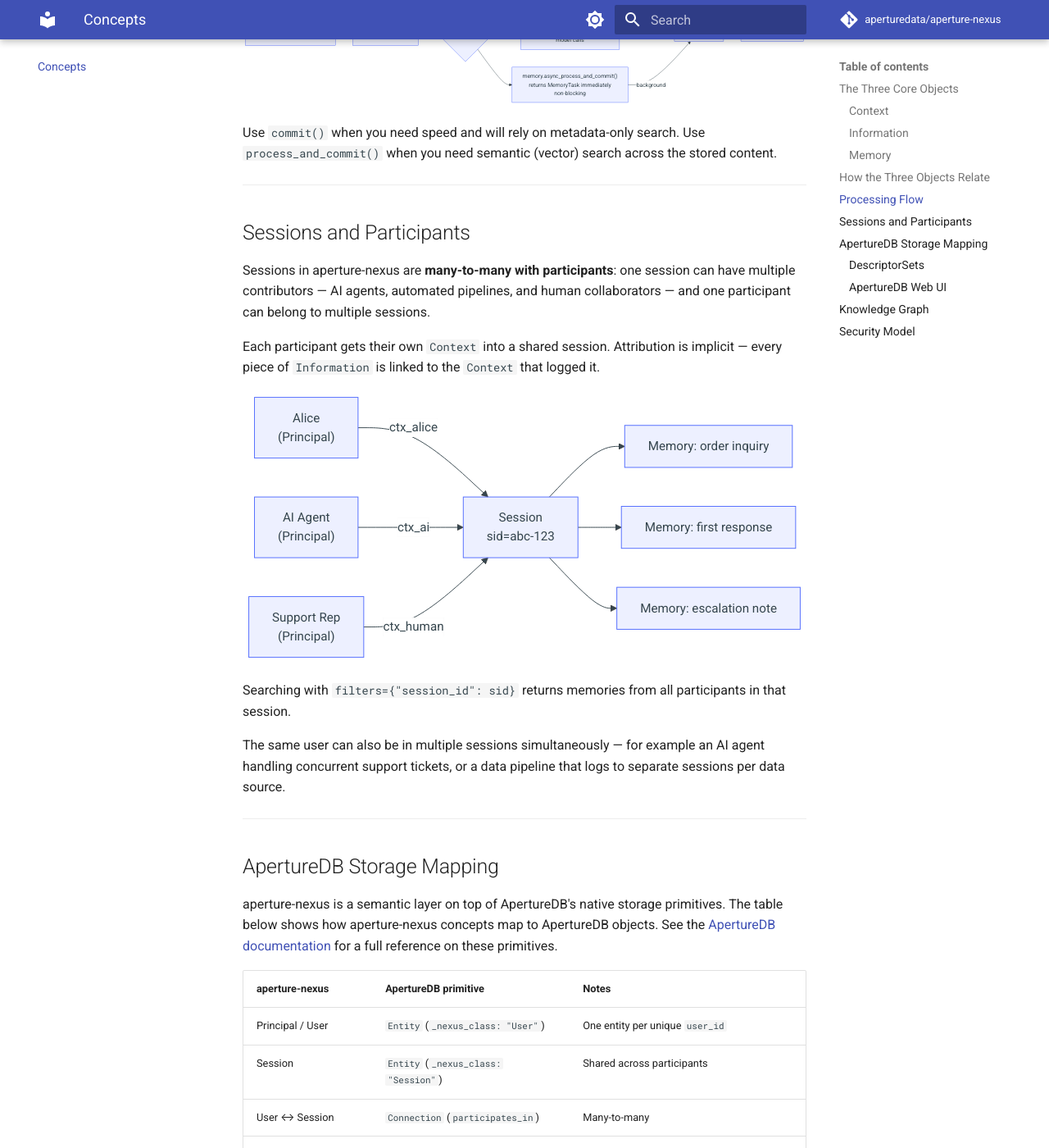
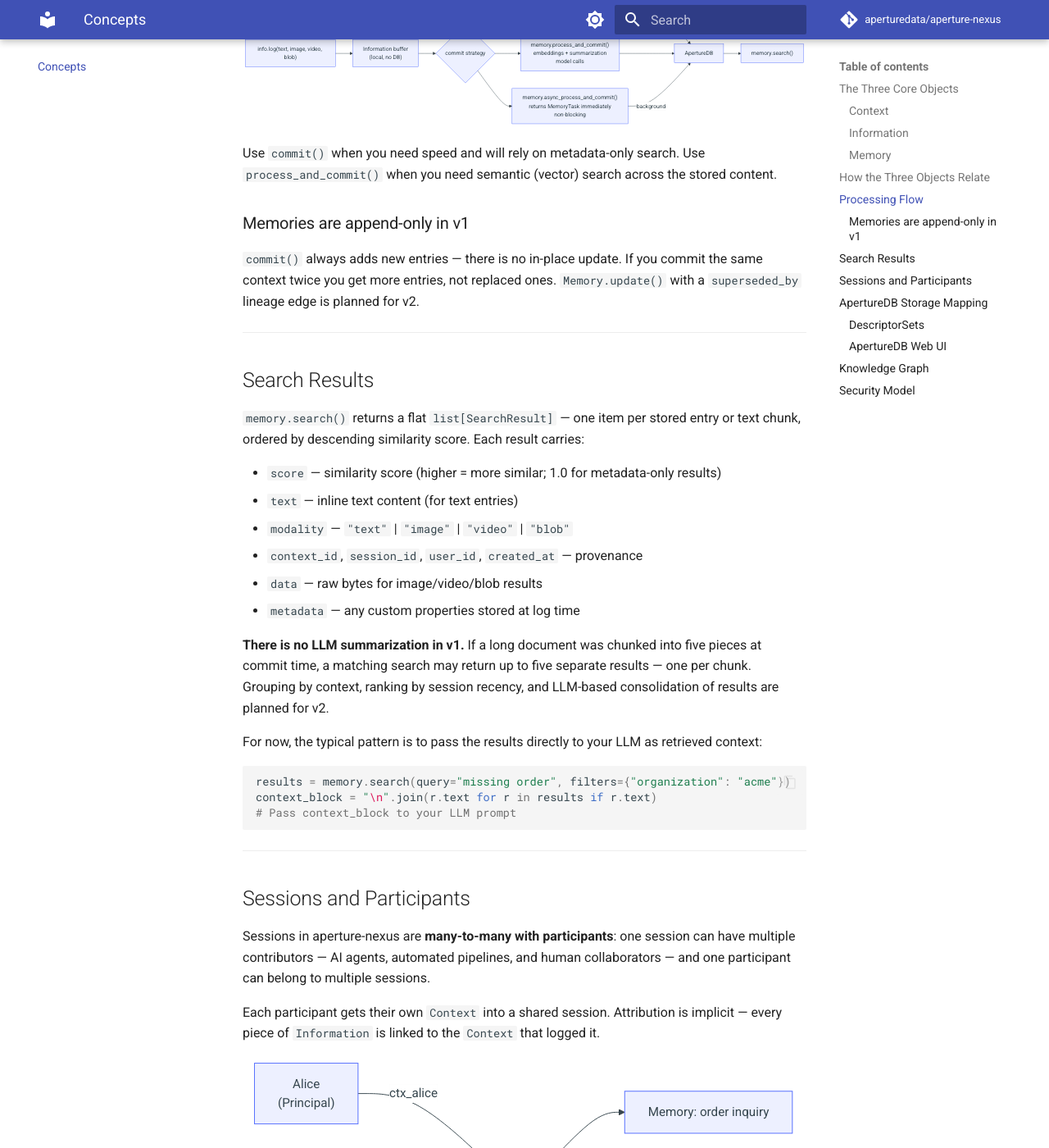
Before and after one commit to aperture-data/aperture-nexus, an MkDocs documentation site: the page built from docs/concepts.md, in a window 1280 px wide and 1400 px high, scrolled down 2904 px. Shown: the whole window at 82% size. Built offline with MkDocs 1.6.1 and Material for MkDocs 9.7.7, drawn with Linux system fonts in a browser that asks for light colours; comment, search, counter and statistics services are not loaded; some of the changed text lies outside the part shown.

Commit message:
Document search result structure, append-only semantics, and incremental commit
- Search: explain flat list of SearchResult objects, no LLM summarization,
  chunked text may return multiple results per document; show typical
  pattern for passing results to an LLM prompt
- Commit: clarify buffer is preserved on failure (safe to retry)
- Processing flow: note memories are append-only in v1; Memory.update()
  with superseded_by lineage is v2

Co-Authored-By: Claude Sonnet 4.6 <noreply@anthropic.com>

````diff
--- a/docs/concepts.md
+++ b/docs/concepts.md
@@ -37,7 +37,7 @@ A context does not write to ApertureDB directly. `Memory` uses it as metadata wh
 
 Inputs are added via `Information.log()`, which validates and normalizes each entry immediately — so errors surface at log time, not later during commit.
 
-You can commit incrementally during a long session rather than buffering everything until the end. Each `memory.commit(ctx, info)` call flushes the current buffer and returns — you can then continue logging to the same `info` object and commit again later.
+You can commit incrementally during a long session rather than buffering everything until the end. Each `memory.commit(ctx, info)` call flushes the current buffer and returns — you can then continue logging to the same `info` object and commit again later. If a commit fails, the buffer is preserved so you can retry without losing any entries.
 
 Supported input types:
 
@@ -108,6 +108,33 @@ flowchart LR
 ```
 
 Use `commit()` when you need speed and will rely on metadata-only search. Use `process_and_commit()` when you need semantic (vector) search across the stored content.
+
+### Memories are append-only in v1
+
+`commit()` always adds new entries — there is no in-place update. If you commit the same context twice you get more entries, not replaced ones. `Memory.update()` with a `superseded_by` lineage edge is planned for v2.
+
+---
+
+## Search Results
+
+`memory.search()` returns a flat `list[SearchResult]` — one item per stored entry or text chunk, ordered by descending similarity score. Each result carries:
+
+- `score` — similarity score (higher = more similar; 1.0 for metadata-only results)
+- `text` — inline text content (for text entries)
+- `modality` — `"text"` | `"image"` | `"video"` | `"blob"`
+- `context_id`, `session_id`, `user_id`, `created_at` — provenance
+- `data` — raw bytes for image/video/blob results
+- `metadata` — any custom properties stored at log time
+
+**There is no LLM summarization in v1.** If a long document was chunked into five pieces at commit time, a matching search may return up to five separate results — one per chunk. Grouping by context, ranking by session recency, and LLM-based consolidation of results are planned for v2.
+
+For now, the typical pattern is to pass the results directly to your LLM as retrieved context:
+
+```python
+results = memory.search(query="missing order", filters={"organization": "acme"})
+context_block = "\n".join(r.text for r in results if r.text)
+# Pass context_block to your LLM prompt
+```
 
 ---
 
````
